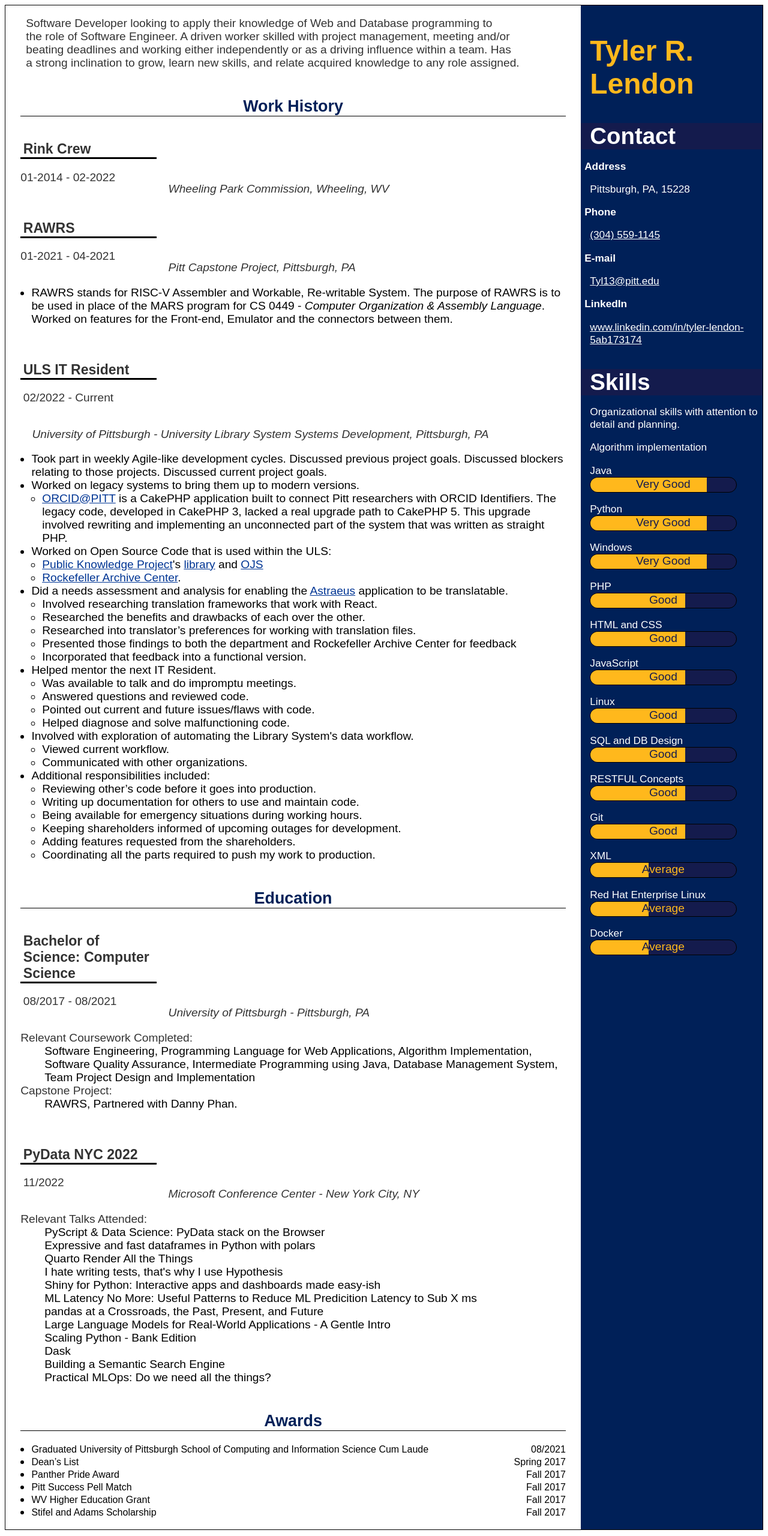
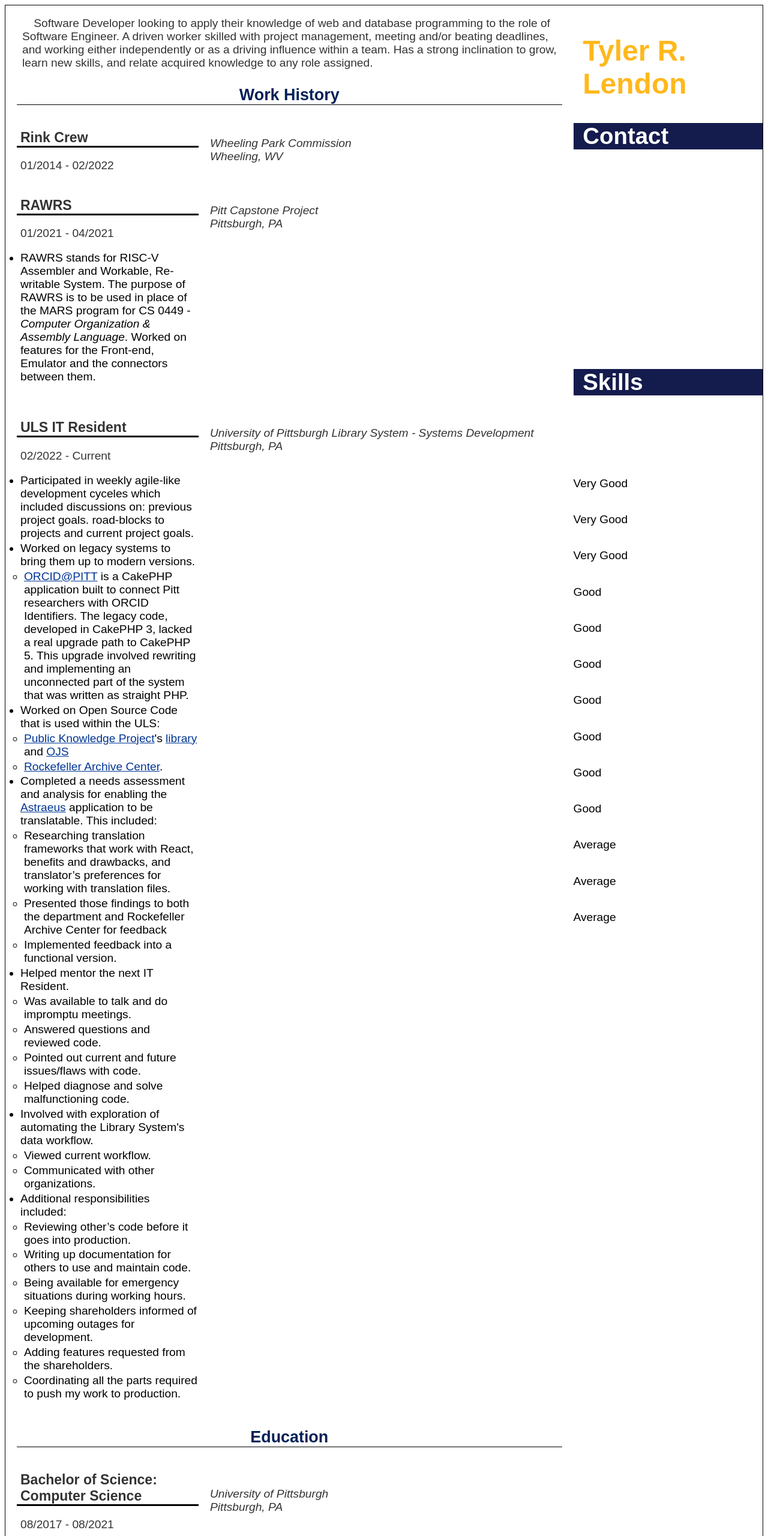
Before and after one commit to Tyl13/Tyl13.github.io, a plain HTML site: page index.html in a window 1280 px wide. Shown: the top 2560 px of the page at 60% size. Drawn offline with Linux system fonts and the light colour scheme.

Commit message:
Updated HTML and CSS, looking into making it more consistent on all webpages.

```diff
--- a/index.html
+++ b/index.html
@@ -11,30 +11,30 @@
 </head>
 <body>
 	<div class="page">
-		<div class="left column">
-			<div class="blurb">
+		<div class="Left">
+			<div class="Blurb">
 				<div>
-					<p class="ssdspan cs1">Software Developer looking to apply their knowledge of Web and Database programming to the role of Software Engineer. A driven worker skilled with project management, meeting and/or beating deadlines and working either independently or as a driving influence within a team. Has a strong inclination to grow, learn new skills, and relate acquired knowledge to any role assigned.</p>
+					<p class="cs1">Software Developer looking to apply their knowledge of web and database programming to the role of Software Engineer. A driven worker skilled with project management, meeting and/or beating deadlines, and working either independently or as a driving influence within a team. Has a strong inclination to grow, learn new skills, and relate acquired knowledge to any role assigned.</p>
 				</div>
 			</div>
-			<div class="history">
-				<div><p class="ssdspan cs2">Work History</p></div>
-				<div class="job">
-					<div class="column">
-						<p class="ssdspan cs1 date">01-2014 - 02-2022</p>
-						<p class="ssdspan cs3 title">Rink Crew</p>
+			<div class="History">
+				<div><p class="cs2">Work History</p></div>
+				<div class="Job">
+					<div>
+						<p class="cs3 title">Rink Crew</p>
+						<p class="cs1 dates">01/2014 - 02/2022</p>
 					</div>
 					<div class="location">
-						<p class="ssdspan cs4">Wheeling Park Commission, Wheeling, WV</p>
+						<p class="cs4">Wheeling Park Commission <br> Wheeling, WV</p>
 					</div>
 				</div>
-				<div class="job">
-					<div class="column">
-						<p class="ssdspan cs1 date">01-2021 - 04-2021</p>
-						<p class="ssdspan cs3 title">RAWRS</p>
+				<div class="Job">
+					<div>
+						<p class="cs3 title">RAWRS</p>
+						<p class="cs1 dates">01/2021 - 04/2021</p>
 					</div>
 					<div class="location">
-						<p class="ssdspan cs4">Pitt Capstone Project, Pittsburgh, PA</p>
+						<p class="cs4">Pitt Capstone Project <br> Pittsburgh, PA</p>
 					</div>
 					<div class="information">
 						<ul>
@@ -42,21 +42,17 @@
 						</ul>
 					</div>
 				</div>
-				<div class="job">
-					<div class="column">
-						<div class="dates">
-							<p class="ssdspan cs1">02/2022 - Current</p>
-						</div>
-						<div class="title">
-							<p class="ssdspan cs3">ULS IT Resident</p>
-						</div>
+				<div class="Job">
+					<div>
+						<p class="cs3 title">ULS IT Resident</p>
+						<p class="cs1 dates">02/2022 - Current</p>
 					</div>
 					<div class="location">
-						<p class="ssdspan cs4">University of Pittsburgh - University Library System Systems Development, Pittsburgh, PA</p>
+						<p class="cs4">University of Pittsburgh Library System - Systems Development <br> Pittsburgh, PA</p>
 					</div>
 					<div class="information">
 						<ul>
-							<li>Took part in weekly Agile-like development cycles. Discussed previous project goals. Discussed blockers relating to those projects. Discussed current project goals.</li>
+							<li>Participated in weekly agile-like development cyceles which included discussions on: previous project goals. road-blocks to projects and current project goals.</li>
 							<li>Worked on legacy systems to bring them up to modern versions.</li>
 							<ul>
 								<li><a href="https://orcid.pitt.edu/">ORCID@PITT</a> is a CakePHP application built to connect Pitt researchers with ORCID Identifiers. The legacy code, developed in CakePHP 3, lacked a real upgrade path to CakePHP 5. This upgrade involved rewriting and implementing an unconnected part of the system that was written as straight PHP.</li>
@@ -66,13 +62,11 @@
 								<li><a href="https://github.com/pkp/">Public Knowledge Project</a>'s <a href="https://github.com/pkp/pkp-lib">library</a> and <a href="https://github.com/pkp/ojs">OJS</a></li>
 								<li><a href="https://github.com/RockefellerArchiveCenter">Rockefeller Archive Center</a>.</li>
 							</ul>
-							<li>Did a needs assessment and analysis for enabling the <a href="https://github.com/ulsdevteam/astraeus">Astraeus</a> application to be translatable.</li>
+							<li>Completed a needs assessment and analysis for enabling the <a href="https://github.com/ulsdevteam/astraeus">Astraeus</a> application to be translatable. This included:</li>
 							<ul>
-								<li>Involved researching translation frameworks that work with React.</li>
-								<li>Researched the benefits and drawbacks of each over the other.</li>
-								<li>Researched into translator’s preferences for working with translation files.</li>
+								<li>Researching translation frameworks that work with React, benefits and drawbacks, and translator’s preferences for working with translation files.</li>
 								<li>Presented those findings to both the department and Rockefeller Archive Center for feedback</li>
-								<li>Incorporated that feedback into a functional version.</li>
+								<li>Implemented feedback into a functional version.</li>
 							</ul>
 							<li>Helped mentor the next IT Resident.</li>
 							<ul>
@@ -99,42 +93,34 @@
 						</ul>
 					</div>
 				</div>
-				<div><p class="ssdspan cs2">Education</p></div>
-				<div class="job">
-					<div class="column">
-						<div class="dates">
-							<p class="ssdspan cs1">08/2017 - 08/2021</p>
-						</div>
-						<div class="title">
-							<p class="ssdspan cs3">Bachelor of Science: Computer Science</p>
-						</div>
+				<div><p class="cs2">Education</p></div>
+				<div class="Job">
+					<div>
+						<p class="cs3 title">Bachelor of Science: Computer Science</p>
+						<p class="cs1 dates">08/2017 - 08/2021</p>
 					</div>
 					<div class="location">
-						<p class="ssdspan cs4">University of Pittsburgh - Pittsburgh, PA</p>
+						<p class="cs4">University of Pittsburgh <br> Pittsburgh, PA</p>
 					</div>
 					<dl>
-						<dt class="ssdspan cs1">Relevant Coursework Completed:</dt>
+						<dt class="cs1">Relevant Coursework Completed:</dt>
 						<dd>
 						Software Engineering, Programming Language for Web Applications, Algorithm Implementation, Software Quality Assurance, Intermediate Programming using Java, Database Management System, Team Project Design and Implementation
 						</dd>
-						<dt class="ssdspan cs1">Capstone Project:</dt>
+						<dt class="cs1">Capstone Project:</dt>
 						<dd>RAWRS, Partnered with Danny Phan.</dd>
 					</dl>
 				</div>
-				<div class="job">
-					<div class="column">
-						<div class="dates">
-							<p class="ssdspan cs1">11/2022</p>
-						</div>
-						<div class="title">
-							<p class="ssdspan cs3">PyData NYC 2022</p>
-						</div>
+				<div class="Job">
+					<div>
+						<p class="cs3 title">PyData NYC 2022</p>
+						<p class="cs1 dates">11/2022</p>
 					</div>
 					<div class="location">
-						<p class="ssdspan cs4">Microsoft Conference Center - New York City, NY</p>
+						<p class="cs4">Microsoft Conference Center <br> New York City, NY</p>
 					</div>
 					<dl>
-						<dt class="ssdspan cs1">Relevant Talks Attended:</dt>
+						<dt class="cs1">Relevant Talks Attended:</dt>
 						<dd>PyScript & Data Science: PyData stack on the Browser</dd>
 						<dd>Expressive and fast dataframes in Python with polars</dd>
 						<dd>Quarto Render All the Things</dd>
@@ -150,44 +136,20 @@
 					</dl>
 				</div>
 			</div>
-			<div class="awards">
-				<div><p class="ssdspan cs2">Awards</p></div>
+			<div class="Awards">
+				<div><p class="cs2">Awards</p></div>
 				<ul>
-					<li>
-						<div class="row">
+					<li class="Row">
 						<p>Graduated University of Pittsburgh School of Computing and Information Science Cum Laude</p>
 						<p class="dates">08/2021</p>
-						</div>
 					</li>
-					<li>
-						<div class="row">
+					<li class="Row">
 						<p>Dean&#8217;s List</p>
 						<p class="dates">Spring 2017</p>
-						</div>
 					</li>
-					<li>
-						<div class="row">
-							<p>Panther Pride Award</p>
-							<p class="dates">Fall 2017</p>
-						</div>
-					</li>
-					<li>
-						<div class="row">
-							<p>Pitt Success Pell Match</p>
-							<p class="dates">Fall 2017</p>
-						</div>
-					</li>
-					<li>
-						<div class="row">
-							<p>WV Higher Education Grant</p>
-							<p class="dates">Fall 2017</p>
-						</div>
-					</li>
-					<li>
-						<div class="row">
+					<li class="Row">
 						<p>Stifel and Adams Scholarship</p>
 						<p class="dates">Fall 2017</p>
-						</div>
 					</li>
 				</ul>
 			</div>
--- a/style/homepage.css
+++ b/style/homepage.css
@@ -1,23 +1,18 @@
 :root {
 	--color-light-blue: #002058;
-    --color-dark-blue: #141b4d;
+	--color-dark-blue: #141B4D;
 	--color-bright-blue: #003594;
-    --color-gold: #ffb81c;
+	--color-gold: #FFB81C;
 }
 
 .Awards .Row .dates {
 	text-align: right;
 }
 
-.Row p {
-	font-size: smaller;
-}
-
 .Row {
-	grid-template-columns: 3fr 1fr;
-	p, li, .dates {
+	grid-template-columns: max-content 1fr;
+	p, .dates {
 		margin: 0;
-		padding: 0;
 	}
 }
 
@@ -47,6 +42,7 @@
 
 .Blurb {
 	margin-left: 1%;
+	text-indent: 1.5vi;
 }
 
 .dates,
@@ -56,54 +52,11 @@
 	padding-left: 2%;
 }
 
-.row p,
-.row li,
-.row .dates {
-    margin: 0;
-    padding: 0;
+.title {
+	border-bottom: .25vi solid black;
 }
 
-.awards .row .dates {
-    text-align: right;
-    flex-grow: 2;
-}
-
-.row p {
-    font-size: smaller;
-}
-
-.page {
-    display: flex;
-    flex-direction: row;
-    position: relative;
-    border: solid 0.1vi black;
-    margin: auto auto 0;
-    overflow: hidden;
-    font-size: 1.5vi;
-    font-family: Arial, Helvetica, sans-serif;
-}
-
-.job {
-    margin-top: 2%;
-}
-
-.job,
-.row {
-    display: flex;
-    flex-flow: row wrap;
-}
-
-.blurb {
-    margin-left: 1%;
-    text-wrap: balance;
-}
-
-.title {
-    border-bottom: solid black;
-}
-
-a:link,
-a:visited {
+a:link, a:visited {
 	color: var(--color-bright-blue);
 }
 
@@ -118,9 +71,8 @@ a:active, a:hover {
 }
 
 .location {
-	text-align: left;
+	align-self: center;
 	padding-left: 1em;
-	align-self: flex-end;
 	grid-area: Location;
 }
 
@@ -128,16 +80,12 @@ a:active, a:hover {
 	grid-area: Duties;
 }
 
-.Job .Column {
-	flex-direction: column-reverse;
-}
-
 .progress {
 	width: 80%;
 	display: flex;
 	flex-direction: row;
 	background-color: var(--color-dark-blue);
-	border: 1px solid rgba(0, 0, 0, 0.8);
+	border: .1vi solid rgba(0, 0, 0, 0.8);
 	border-radius: 1em;
 	height: 1.25em;
 	margin-left: 5%;
@@ -171,14 +119,6 @@ a:active, a:hover {
 
 .Right {
 	grid-area: Sidebar;
-}
-
-.ssdspan {
-	white-space: pre-wrap;
-}
-
-.ssdimg {
-	display: flex;
 }
 
 .cs1 {
@@ -248,168 +188,8 @@ a:active, a:hover {
 .cs11 {
 	margin-bottom: inherit;
 	font-size: 0.9em;
-    color: #fff;
+	color: #ffffff;
 	padding-left: 5%;
-}
-
-.cs11 a:link,
-.cs11 a:visited {
-    color: white;
-}
-
-.location {
-    flex-grow: 3;
-    text-align: left;
-    padding-left: 1em;
-    align-self: flex-end;
-}
-
-.column {
-    width: 25%;
-    display: flex;
-    flex-direction: column;
-}
-
-.job .column {
-    flex-direction: column-reverse;
-}
-
-.history,
-.contact,
-.skills {
-    display: flex;
-    flex-direction: column;
-}
-
-.progress {
-    width: 80%;
-    display: flex;
-    flex-direction: row;
-    background-color: var(--color-dark-blue);
-    border: 1px solid rgba(0 0 0);
-    border-radius: 1em;
-    height: 1.25em;
-    margin-left: 5%;
-    overflow: hidden;
-}
-
-.progress .step {
-    flex-grow: 1;
-    color: var(--color-gold);
-    -webkit-text-fill-color: var(--color-gold);
-}
-
-.progress .step:not(:last-child) {
-    border-right: 1px rgba(0 0 0);
-}
-
-.progress .step.complete {
-    background: var(--color-gold);
-    color: var(--color-dark-blue);
-    -webkit-text-fill-color: var(--color-dark-blue);
-}
-
-.contact.skills {
-    background-color: var(--color-light-blue);
-}
-
-.left {
-    width: 75%;
-    margin: 0 2%;
-}
-
-.right {
-    width: 25%;
-}
-
-.ssdspan {
-    white-space: pre-wrap;
-}
-
-.ssdimg {
-    display: flex;
-}
-
-.cs1 {
-    font-size: 1em;
-    color: #333;
-}
-
-.cs2 {
-    text-align: center;
-    margin-bottom: inherit;
-    font-size: 1.4em;
-    color: var(--color-light-blue);
-    font-weight: bold;
-    border-bottom: 0.05em black solid;
-}
-
-.cs3 {
-    margin-bottom: inherit;
-    font-size: 1.2em;
-    color: #333;
-    font-weight: bold;
-}
-
-.cs4 {
-    margin-bottom: inherit;
-    font-size: 1em;
-    color: #333;
-    font-style: italic;
-}
-
-.cs5 {
-    margin-bottom: inherit;
-    font-size: 1em;
-    color: #333;
-    font-weight: bold;
-}
-
-.cs6 {
-    margin-bottom: inherit;
-    font-size: 1em;
-    color: #333;
-}
-
-.cs8 {
-    margin-bottom: inherit;
-    font-size: 2.5em;
-    color: var(--color-gold);
-    font-weight: bold;
-    text-align: left;
-    padding-left: 5%;
-}
-
-.cs9 {
-    margin-bottom: inherit;
-    font-size: 2em;
-    color: #fff;
-    background-color: var(--color-dark-blue);
-    font-weight: bold;
-    text-align: left;
-    padding-left: 5%;
-}
-
-.cs10 {
-    margin-bottom: inherit;
-    margin-left: 2%;
-    font-size: 0.9em;
-    color: #fff;
-    font-weight: bold;
-}
-
-<<<<<<< HEAD
-.bar {
-    width: 100%;
-    background-color: lightgray;
-    margin-right: 0;
-    height: 40%;
-}
-
-=======
->>>>>>> 18f6823 (Changed flexbox for some to grids)
-dl {
-    text-align: left;
 }
 
 ul {
@@ -417,37 +197,10 @@ ul {
 	text-align: left;
 }
 
-.progress-bar {
-    width: 80%;
-    background-color: var(--color-dark-blue);
-    border: 1px solid rgba(0 0 0);
-    border-radius: 1em;
-    height: 1.25em;
-    margin-left: 5%;
-    overflow: hidden;
-    text-align: center;
-    display: grid;
-    grid-template-rows: 1fr;
-    grid-template-columns: 1fr 1fr 1fr;
+li {
+	margin: 1% 0;
 }
 
-.progress-bar .progress-bar-amount {
-    height: 100%;
-    width: var(--percent);
-    background-color: var(--color-gold);
-    grid-column: 1 / 4;
-    grid-row: 1;
+dd {
+	margin-inline-start: 1vi;
 }
-
-.progress-bar .progress-bar-text {
-    background: linear-gradient(
-        90deg,
-        var(--color-dark-blue) var(--percent),
-        var(--color-gold) var(--percent)
-    );
-    grid-row-start: 1;
-    grid-column: 1 / 4;
-    -webkit-background-clip: text;
-    background-clip: text;
-	color: transparent;
-}
```
Lines whose indentation alone changed are shown as unchanged.
